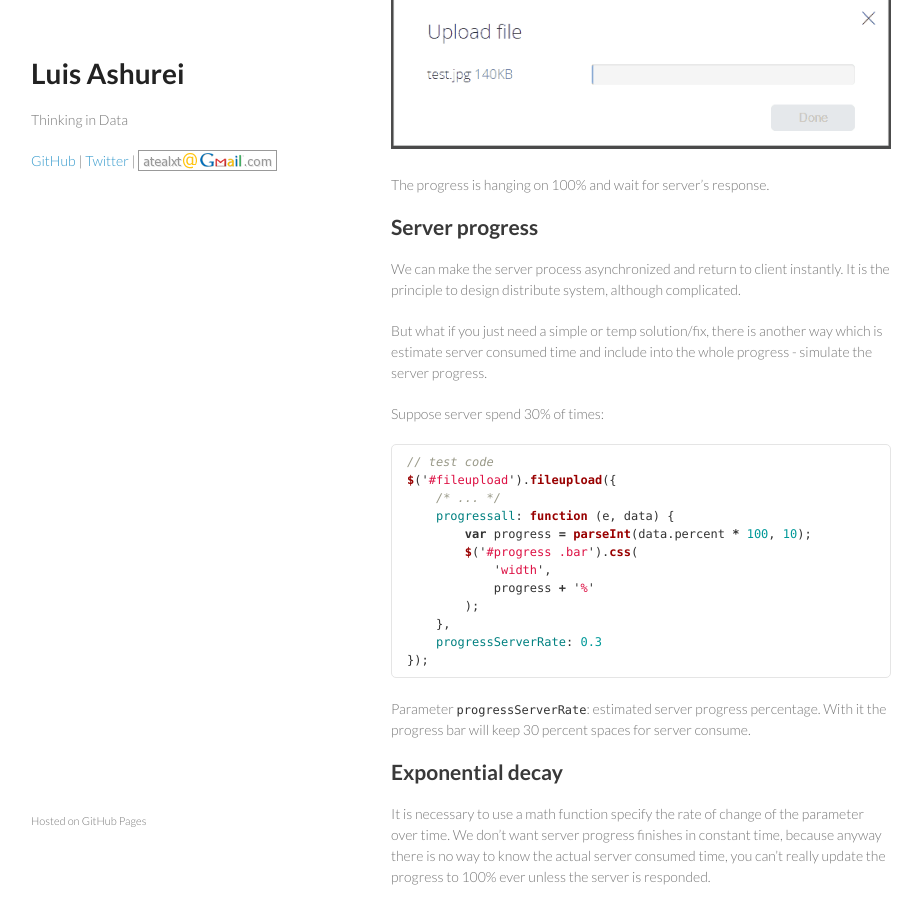
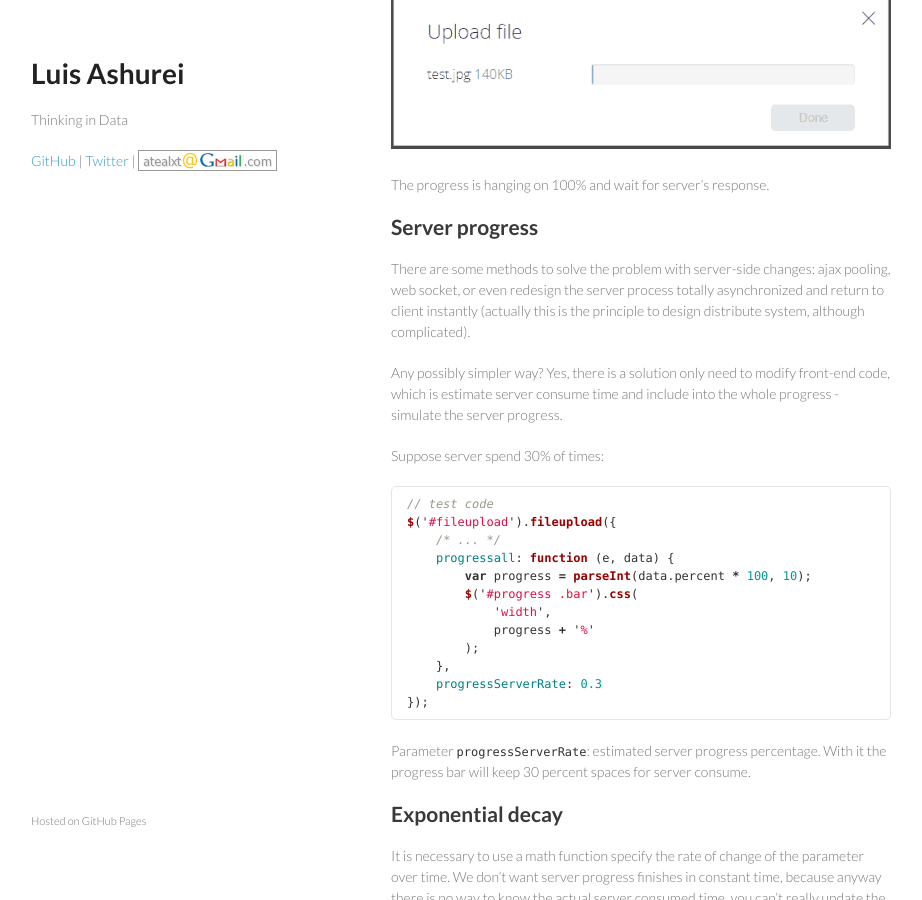
Before and after one commit to atealxt/atealxt.github.io, a Jekyll site: the page built from _posts/2015-11-03-file-upload-progress-server-estimation.md, in a window 1280 px wide and 900 px high, scrolled down 448 px. Shown: the whole window, without its empty margins (179-1101 px from the left). Built offline with Jekyll 4.4.1, drawn with Linux system fonts in a browser that asks for light colours; comment, search, counter and statistics services are not loaded.

Commit message:
Update 2015-11-03-file-upload-progress-server-estimation.md

```diff
--- a/_posts/2015-11-03-file-upload-progress-server-estimation.md
+++ b/_posts/2015-11-03-file-upload-progress-server-estimation.md
@@ -25,9 +25,9 @@ The progress is based on [ProgressEvent](https://developer.mozilla.org/en-US/doc
 The progress is hanging on 100% and wait for server's response.
 
 ## Server progress
-We can make the server process asynchronized and return to client instantly. It is the principle to design distribute system, although complicated.
+There are some methods to solve the problem with server-side changes: ajax pooling, web socket, or even redesign the server process totally asynchronized and return to client instantly (actually this is the principle to design distribute system, although complicated).
 
-But what if you just need a simple or temp solution/fix, there is another way which is estimate server consumed time and include into the whole progress - simulate the server progress.
+Any possibly simpler way? Yes, there is a solution only need to modify front-end code, which is estimate server consume time and include into the whole progress - simulate the server progress.
 
 Suppose server spend 30% of times:
 
```
